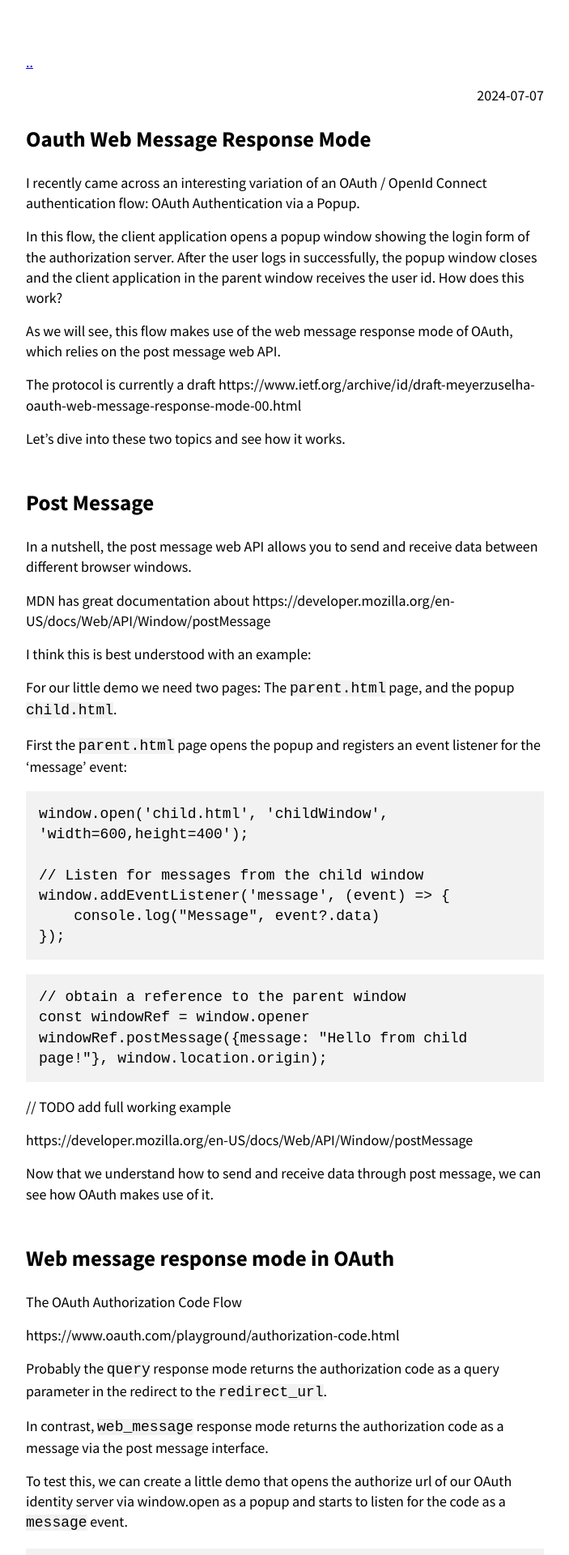
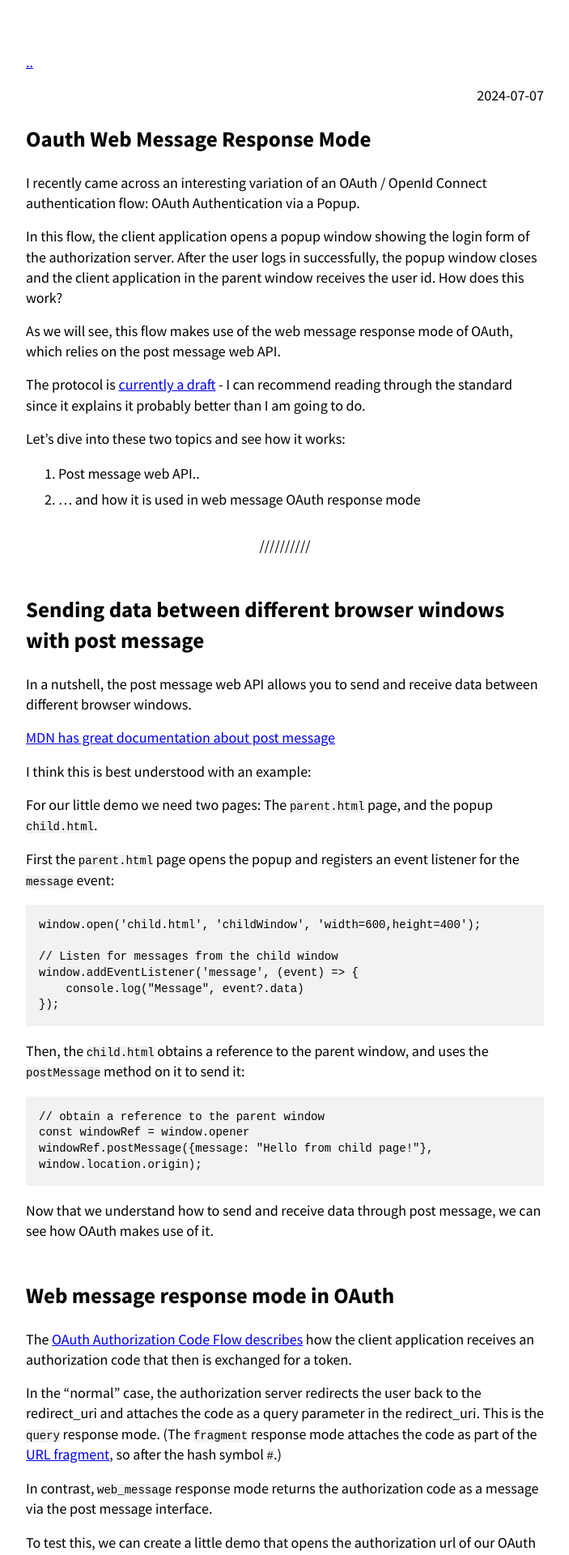
Before and after one commit to githubjakob/githubjakob.github.io, a Jekyll site: the page built from _posts/2024-07-07-oauth-web-message-response-mode.md, in a window 1280 px wide. Shown: the top 1920 px of the page at 81% size, without its empty margins (288-991 px from the left). Built offline with Jekyll 4.4.1, drawn with Linux system fonts in a browser that asks for light colours; some of the changed text lies outside the part shown.

Commit message:
Update post and styling

````diff
--- a/_includes/post_list.html
+++ b/_includes/post_list.html
@@ -15,7 +15,7 @@
     {%- for post in posts limit: include.limit -%}
         <li>
           <span>{{- post.date | date: site.theme_config.date_format -}}</span>
-          <a href="{{ post.url | relative_url }}">{{ post.title | downcase }}</a>
+          <a href="{{ post.url | relative_url }}">{{ post.title | capitalize_all }}</a>
         </li>
     {%- endfor -%}
     {%- if include.show_more and limit_exceeded -%}
--- /dev/null
+++ b/_plugins/_capitalize_all.rb
@@ -0,0 +1,13 @@
+require 'liquid'
+require 'uri'
+
+# Capitalize all words of the input
+module Jekyll
+  module CapitalizeAll
+    def capitalize_all(words)
+      return words.split(' ').map(&:capitalize).join(' ')
+    end
+  end
+end
+
+Liquid::Template.register_filter(Jekyll::CapitalizeAll)
--- a/_posts/2024-07-07-oauth-web-message-response-mode.md
+++ b/_posts/2024-07-07-oauth-web-message-response-mode.md
@@ -1,8 +1,8 @@
 ---
 layout: post
-slug: inject-environment-variables-into-a-react-app-docker-on-runtime
+slug: oauth-web-message-response-mode
 redirect_from:
-  - /blog/inject-environment-variables-into-a-react-app-docker-on-runtime/
+  - /blog/oauth-web-message-response-mode/
 ---
 
 
@@ -15,30 +15,29 @@ How does this work?
 
 As we will see, this flow makes use of the web message response mode of OAuth, which relies on the post message web API.
 
-The protocol is currently a draft
-https://www.ietf.org/archive/id/draft-meyerzuselha-oauth-web-message-response-mode-00.html
+The protocol is [currently a draft](https://www.ietf.org/archive/id/draft-meyerzuselha-oauth-web-message-response-mode-00.html) - I can recommend reading through the standard since it explains it probably better than I am going to do.
 
 
+Let's dive into these two topics and see how it works:
 
-Let's dive into these two topics and see how it works.
+1. Post message web API..
+2. ... and how it is used in web message OAuth response mode
+
+---
 
 
-## Post Message
+## Sending data between different browser windows with post message
 
 
 In a nutshell, the post message web API allows you to send and receive data between different browser windows.
 
-MDN has great documentation about
-https://developer.mozilla.org/en-US/docs/Web/API/Window/postMessage
-
-
-
+[MDN has great documentation about post message](https://developer.mozilla.org/en-US/docs/Web/API/Window/postMessage)
 
 I think this is best understood with an example:
 
 For our little demo we need two pages: The `parent.html` page, and the popup `child.html`.
 
-First the `parent.html` page opens the popup and registers an event listener for the 'message' event:
+First the `parent.html` page opens the popup and registers an event listener for the `message` event:
 ```
 window.open('child.html', 'childWindow', 'width=600,height=400');
 
@@ -48,7 +47,7 @@ window.addEventListener('message', (event) => {
 });
 ```
 
-
+Then, the `child.html` obtains a reference to the parent window, and uses the `postMessage` method on it to send it:
 
 ```
 // obtain a reference to the parent window
@@ -56,31 +55,33 @@ const windowRef = window.opener
 windowRef.postMessage({message: "Hello from child page!"}, window.location.origin);
 ```
 
-// TODO add full working example
-
-
-https://developer.mozilla.org/en-US/docs/Web/API/Window/postMessage
 
 Now that we understand how to send and receive data through post message, we can see how OAuth makes use of it.
 
 
 ## Web message response mode in OAuth
 
-The OAuth Authorization Code Flow
+The [OAuth Authorization Code Flow describes](https://auth0.com/docs/get-started/authentication-and-authorization-flow/authorization-code-flow) how the client application receives an authorization code that then is exchanged for a token.
 
-https://www.oauth.com/playground/authorization-code.html
-
-Probably the
-`query` response mode returns the authorization code as a query parameter in the redirect to the `redirect_url`.
+In the "normal" case, the authorization server redirects the user back to the redirect_uri and attaches the code as a query parameter in the redirect_uri.
+This is the `query` response mode. (The `fragment` response mode attaches the code as part of the [URL fragment](https://en.wikipedia.org/wiki/URI_fragment), so after the hash symbol `#`.)
 
 In contrast, `web_message` response mode returns the authorization code as a message via the post message interface.
 
-To test this, we can create a little demo that opens the authorize url of our OAuth identity server via window.open as a popup
-and starts to listen for the code as a `message` event.
+To test this, we can create a little demo that opens the authorization url of our OAuth identity server via window.open as a popup, and then starts to listen for the code as a `message` event.
 
 ```
 const authorizeUrl = `https://my-idp.com/authorize?response_type=code&response_mode=web_message...`
+
+window.open(authorizeUrl, 'childWindow', 'width=600,height=400');
+
+// Listen for messages from the child window
+window.addEventListener('message', (event) => {
+    console.log("Message", event?.data)
+});
 ```
+
+This is exactly what we did before in our example about post message.
 
 The flow will now be like this:
 
@@ -90,27 +91,40 @@ The flow will now be like this:
 - The authorization sends the authorization code back to our application via the post message event.
 - Our application receives the authorization code and exchanges it for the access and id token.
 
+There are a couple of demo applications out there for debugging OAuth auth servers.
 
-There are a couple of demo applications out there for debugging OAuth auth servers (e.g. https://oauthdebugger.com/), but I could not find one that supported the `web_message` response mode, so I build my own:
+- For example, the [OAuth Playground](https://www.oauth.com/playground/authorization-code.html) is really useful for understanding the basics behind OAuth and different OAuth flows.
+- Or [OAuth Debugger](https://oauthdebugger.com/])
 
-https://githubjakob.github.io/oauth-web-message-debugger/
+But I could not find one that supported the `web_message` response mode, so I build my own:
 
-
-
-
+[https://githubjakob.github.io/oauth-web-message-debugger/](https://githubjakob.github.io/oauth-web-message-debugger/)
 
 ## Support
 
+The response mode described in this article [is supported by Auth0](https://auth0.com/docs/authenticate/protocols/oauth).
 
-The response mode described in this article is supported by Auth0
+We can see that Auth0 SDK `auth0-spa-js` is implementing the same logic that we implemented in the demo.
 
-https://auth0.com/docs/authenticate/protocols/oauth
+First building the authorization url using `response_mode=web_message`
+
+```
+const params = await this._prepareAuthorizeUrl(
+      options.authorizationParams || {},
+      { response_mode: 'web_message' },
+      window.location.origin
+    );
+```
+Source [https://github.com/auth0/auth0-spa-js/blob/main/src/Auth0Client.ts#L372C7-L372C40](https://github.com/auth0/auth0-spa-js/blob/main/src/Auth0Client.ts#L372C7-L372C40)
 
 
+Then setting up the event listener for the message event:
+```
+window.addEventListener('message', popupEventListener);
+```
+Source: [https://github.com/auth0/auth0-spa-js/blob/main/src/utils.ts#L136](https://github.com/auth0/auth0-spa-js/blob/main/src/utils.ts#L136)
 
-What I described in the example is also more or less what their SDK `auth0-spa-js` does.
+Octa has a similar `okta_post_message` response mode, and while I did not test it, I assume it works similiar: https://developer.okta.com/docs/reference/api/oidc/
 
 
-https://github.com/auth0/auth0-spa-js/blob/main/src/Auth0Client.ts#L372C7-L372C40
-
-Octa has a similar `okta_post_message` response mode, and while I did not test it, I assume it works similiar: https://developer.okta.com/docs/reference/api/oidc/
+---
--- a/_sass/style.scss
+++ b/_sass/style.scss
@@ -72,6 +72,9 @@ table, th, td {
 
 code {
   color: black;
+  font-family: monospace;
+  font-size: 14px;
+
   background: rgb(242, 242, 242);
 }
 
````
Also changed, not shown: 8 other files.
